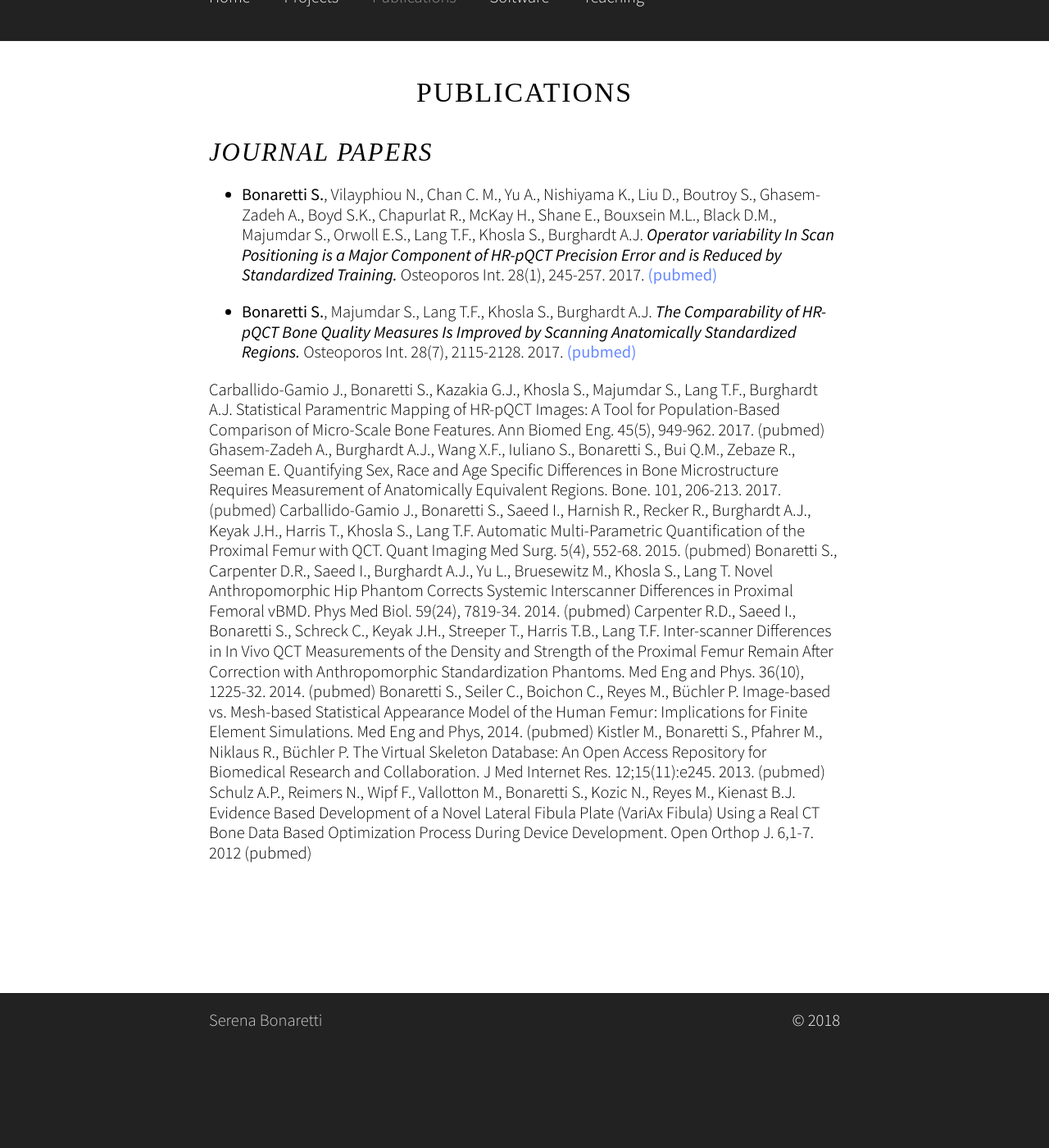
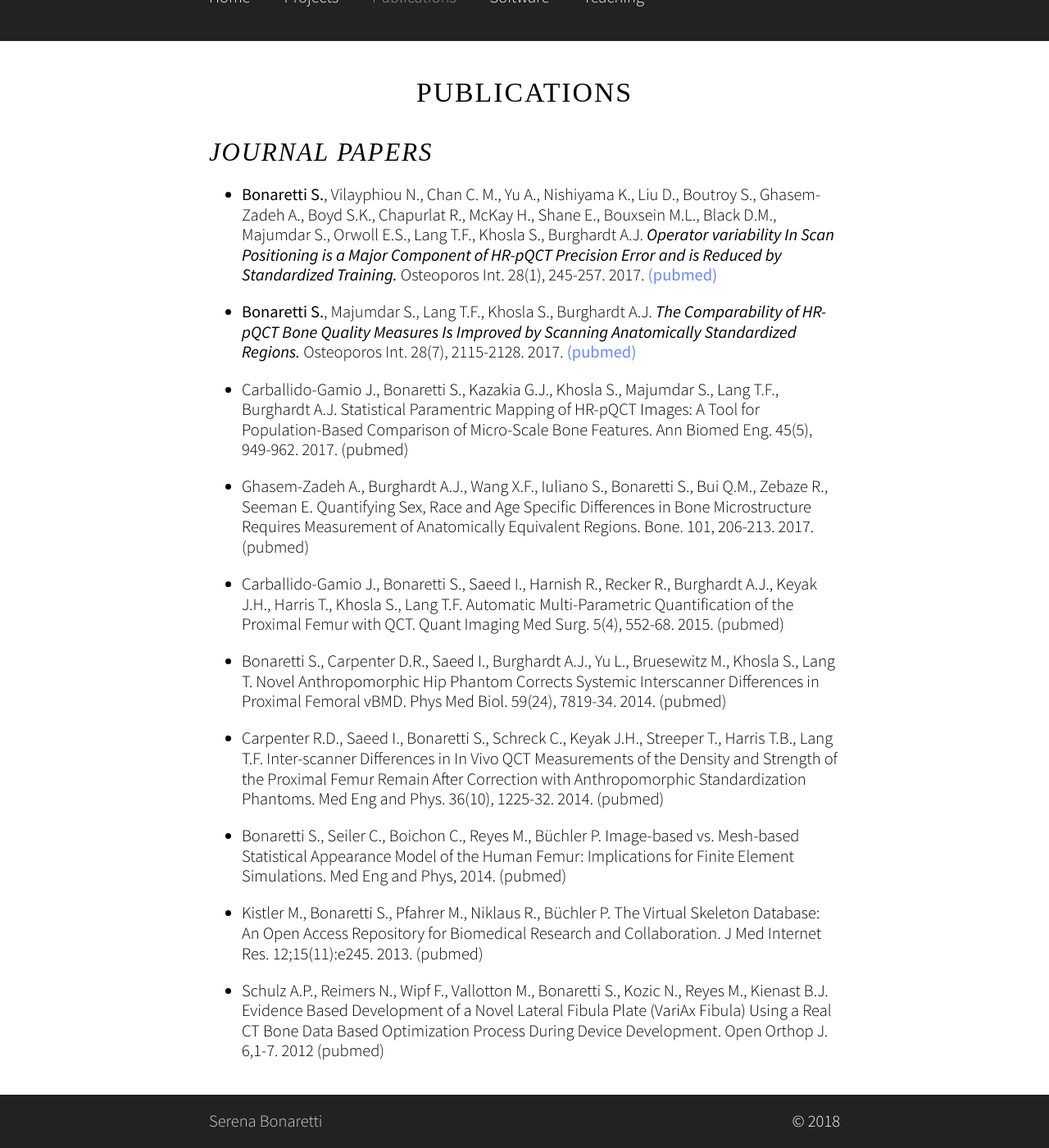
Before and after one commit to sbonaretti/sbonaretti.github.io, a Jekyll site: the page built from Publications.md, in a window 1280 px wide and 1400 px high, scrolled down 123 px. Shown: the whole window at 82% size. Built offline with Jekyll 4.4.1, drawn with Linux system fonts in a browser that asks for light colours; some web fonts are replaced.

Commit message:
Update Publications.md

```diff
--- a/Publications.md
+++ b/Publications.md
@@ -9,11 +9,17 @@ title: "Publications"
 
 * **Bonaretti S.**, Majumdar S., Lang T.F., Khosla S., Burghardt A.J.  **_The Comparability of HR-pQCT Bone Quality Measures Is Improved by Scanning Anatomically Standardized Regions._** Osteoporos Int. 28(7), 2115-2128. 2017. [(pubmed)](https://www.ncbi.nlm.nih.gov/pubmed/28391447){:target="_blank"}
 
-Carballido-Gamio J., Bonaretti S., Kazakia G.J., Khosla S., Majumdar S., Lang T.F., Burghardt A.J. Statistical Paramentric Mapping of HR-pQCT Images: A Tool for Population-Based Comparison of Micro-Scale Bone Features. Ann Biomed Eng. 45(5), 949-962. 2017. (pubmed)
-Ghasem-Zadeh A., Burghardt A.J., Wang X.F., Iuliano S., Bonaretti S., Bui Q.M., Zebaze R., Seeman E. Quantifying Sex, Race and Age Specific Differences in Bone Microstructure Requires Measurement of Anatomically Equivalent Regions. Bone. 101, 206-213. 2017. (pubmed)
-Carballido-Gamio J., Bonaretti S., Saeed I., Harnish R., Recker R., Burghardt A.J., Keyak J.H., Harris T., Khosla S., Lang T.F. Automatic Multi-Parametric Quantification of the Proximal Femur with QCT. Quant Imaging Med Surg. 5(4), 552-68. 2015. (pubmed)
-Bonaretti S., Carpenter D.R., Saeed I., Burghardt A.J., Yu L., Bruesewitz M., Khosla S., Lang T. Novel Anthropomorphic Hip Phantom Corrects Systemic Interscanner Differences in Proximal Femoral vBMD. Phys Med Biol. 59(24), 7819-34. 2014. (pubmed)
-﻿Carpenter R.D., Saeed I., Bonaretti S., Schreck C., Keyak J.H., Streeper T., Harris T.B., Lang T.F. Inter-scanner Differences in In Vivo QCT Measurements of the Density and Strength of the Proximal Femur Remain After Correction with Anthropomorphic Standardization Phantoms. Med Eng and Phys. 36(10), 1225-32. 2014.﻿ (pubmed)
-﻿Bonaretti S., Seiler C., Boichon C., Reyes M., Büchler P. Image-based vs. Mesh-based Statistical Appearance Model of the Human Femur: Implications for Finite Element Simulations. Med Eng and Phys, 2014.﻿ (pubmed)
-﻿Kistler M., Bonaretti S., Pfahrer M., Niklaus R., Büchler P. The Virtual Skeleton Database: An Open Access Repository for Biomedical Research and Collaboration. J Med Internet Res. 12;15(11):e245. 2013.﻿ (pubmed)
-﻿Schulz A.P., Reimers N., Wipf F., Vallotton M., Bonaretti S., Kozic N., Reyes M., Kienast B.J. Evidence Based Development of a Novel Lateral Fibula Plate (VariAx Fibula) Using a Real CT Bone Data Based Optimization Process During Device Development. Open Orthop J. 6,1-7. 2012﻿ (pubmed)
+* Carballido-Gamio J., Bonaretti S., Kazakia G.J., Khosla S., Majumdar S., Lang T.F., Burghardt A.J. Statistical Paramentric Mapping of HR-pQCT Images: A Tool for Population-Based Comparison of Micro-Scale Bone Features. Ann Biomed Eng. 45(5), 949-962. 2017. (pubmed)
+
+* Ghasem-Zadeh A., Burghardt A.J., Wang X.F., Iuliano S., Bonaretti S., Bui Q.M., Zebaze R., Seeman E. Quantifying Sex, Race and Age Specific Differences in Bone Microstructure Requires Measurement of Anatomically Equivalent Regions. Bone. 101, 206-213. 2017. (pubmed)
+
+* Carballido-Gamio J., Bonaretti S., Saeed I., Harnish R., Recker R., Burghardt A.J., Keyak J.H., Harris T., Khosla S., Lang T.F. Automatic Multi-Parametric Quantification of the Proximal Femur with QCT. Quant Imaging Med Surg. 5(4), 552-68. 2015. (pubmed)
+
+* Bonaretti S., Carpenter D.R., Saeed I., Burghardt A.J., Yu L., Bruesewitz M., Khosla S., Lang T. Novel Anthropomorphic Hip Phantom Corrects Systemic Interscanner Differences in Proximal Femoral vBMD. Phys Med Biol. 59(24), 7819-34. 2014. (pubmed)
+* Carpenter R.D., Saeed I., Bonaretti S., Schreck C., Keyak J.H., Streeper T., Harris T.B., Lang T.F. Inter-scanner Differences in In Vivo QCT Measurements of the Density and Strength of the Proximal Femur Remain After Correction with Anthropomorphic Standardization Phantoms. Med Eng and Phys. 36(10), 1225-32. 2014. (pubmed)
+
+* Bonaretti S., Seiler C., Boichon C., Reyes M., Büchler P. Image-based vs. Mesh-based Statistical Appearance Model of the Human Femur: Implications for Finite Element Simulations. Med Eng and Phys, 2014. (pubmed)
+
+* Kistler M., Bonaretti S., Pfahrer M., Niklaus R., Büchler P. The Virtual Skeleton Database: An Open Access Repository for Biomedical Research and Collaboration. J Med Internet Res. 12;15(11):e245. 2013. (pubmed)
+
+* Schulz A.P., Reimers N., Wipf F., Vallotton M., Bonaretti S., Kozic N., Reyes M., Kienast B.J. Evidence Based Development of a Novel Lateral Fibula Plate (VariAx Fibula) Using a Real CT Bone Data Based Optimization Process During Device Development. Open Orthop J. 6,1-7. 2012 (pubmed)
```
